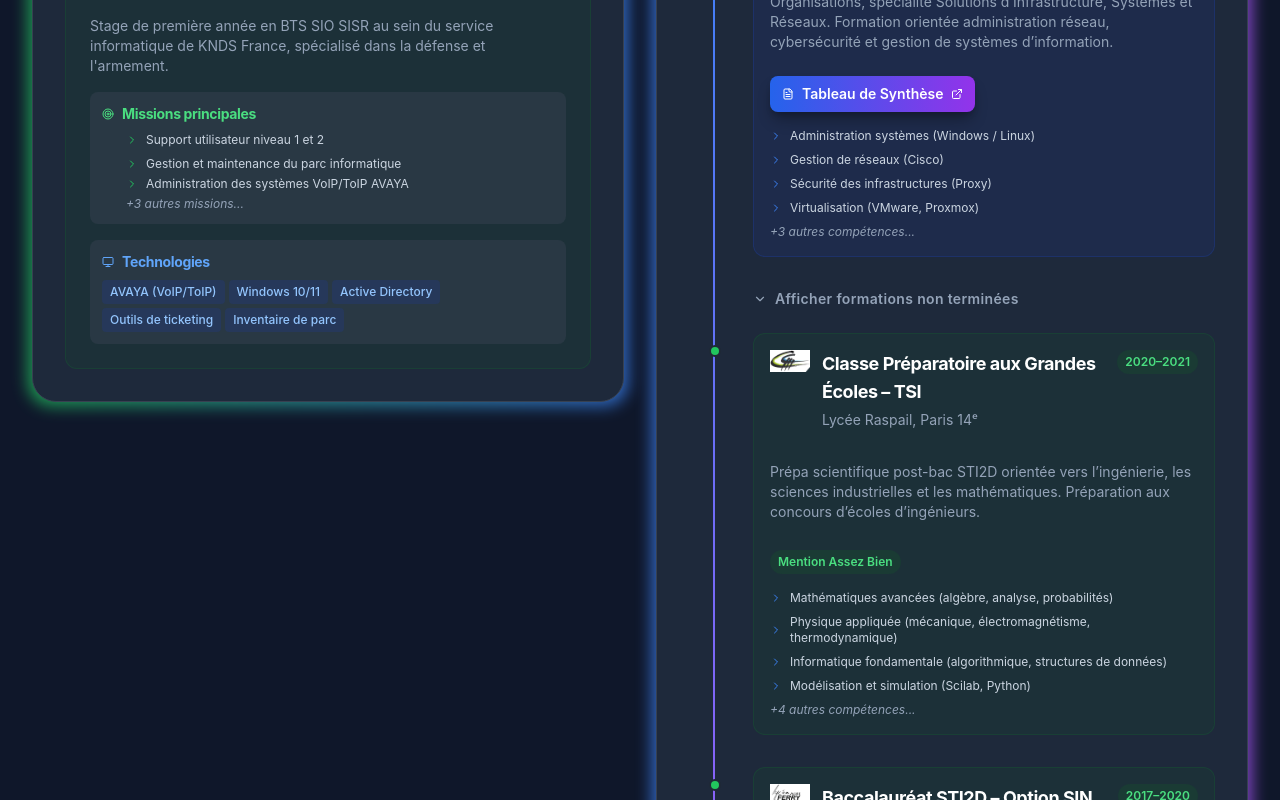
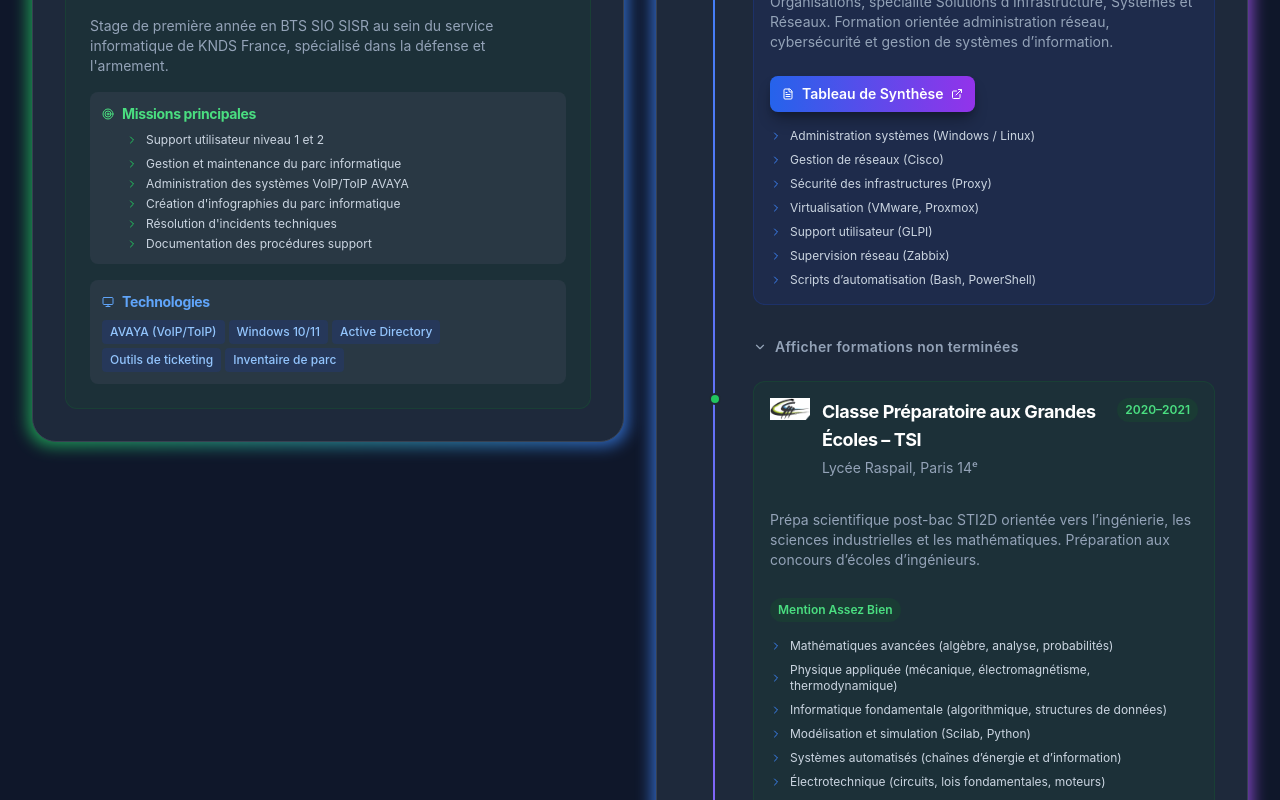
Before and after one commit to CapitaineRick/Portfolio, a React (Vite) app: page / in a window 1280 px wide. Shown: the part 2040-2840 px from the top of the page. Built offline with nearby package versions, Linux system fonts and the light colour scheme.

Commit message:
Display all skills completely in About section

```diff
--- a/src/components/sections/About.tsx
+++ b/src/components/sections/About.tsx
@@ -334,24 +334,19 @@ const About: React.FC = () => {
                         {experience.description}
                       </p>
 
-                      {/* Missions */}
+                      {/* Missions - AFFICHAGE COMPLET */}
                       <div className="bg-gray-700/50 rounded-lg p-3 mb-3 md:mb-4">
                         <h5 className="font-bold mb-2 text-green-400 text-xs md:text-sm flex items-center gap-2">
                           <Target className="w-3 h-3" />
                           Missions principales
                         </h5>
                         <ul className="space-y-1">
-                          {experience.missions.slice(0, 3).map((mission, index) => (
+                          {experience.missions.map((mission, index) => (
                             <li key={index} className="flex items-start gap-2">
                               <ChevronRight className="w-3 h-3 text-green-500 flex-shrink-0 mt-0.5" />
                               <span className="text-gray-300 text-xs">{mission}</span>
                             </li>
                           ))}
-                          {experience.missions.length > 3 && (
-                            <li className="text-gray-400 text-xs italic">
-                              +{experience.missions.length - 3} autres missions...
-                            </li>
-                          )}
                         </ul>
                       </div>
 
@@ -439,9 +434,10 @@ const About: React.FC = () => {
                           </a>
                         )}
 
+                        {/* AFFICHAGE COMPLET DES COMPÉTENCES */}
                         {education.skills && (
                           <div className="grid grid-cols-1 gap-1 md:gap-2 mt-3 md:mt-4">
-                            {education.skills.slice(0, 4).map((skill, index) => (
+                            {education.skills.map((skill, index) => (
                               <div
                                 key={index}
                                 className="flex items-center gap-2"
@@ -452,11 +448,6 @@ const About: React.FC = () => {
                                 </span>
                               </div>
                             ))}
-                            {education.skills.length > 4 && (
-                              <div className="text-gray-400 text-xs italic">
-                                +{education.skills.length - 4} autres compétences...
-                              </div>
-                            )}
                           </div>
                         )}
                       </div>
@@ -561,9 +552,10 @@ const About: React.FC = () => {
                           </div>
                         )}
 
+                        {/* AFFICHAGE COMPLET DES COMPÉTENCES */}
                         {education.skills && (
                           <div className="grid grid-cols-1 gap-1 md:gap-2 mt-3 md:mt-4">
-                            {education.skills.slice(0, 4).map((skill, index) => (
+                            {education.skills.map((skill, index) => (
                               <div
                                 key={index}
                                 className="flex items-center gap-2"
@@ -574,11 +566,6 @@ const About: React.FC = () => {
                                 </span>
                               </div>
                             ))}
-                            {education.skills && education.skills.length > 4 && (
-                              <div className="text-gray-400 text-xs italic">
-                                +{education.skills.length - 4} autres compétences...
-                              </div>
-                            )}
                           </div>
                         )}
                       </div>
```
